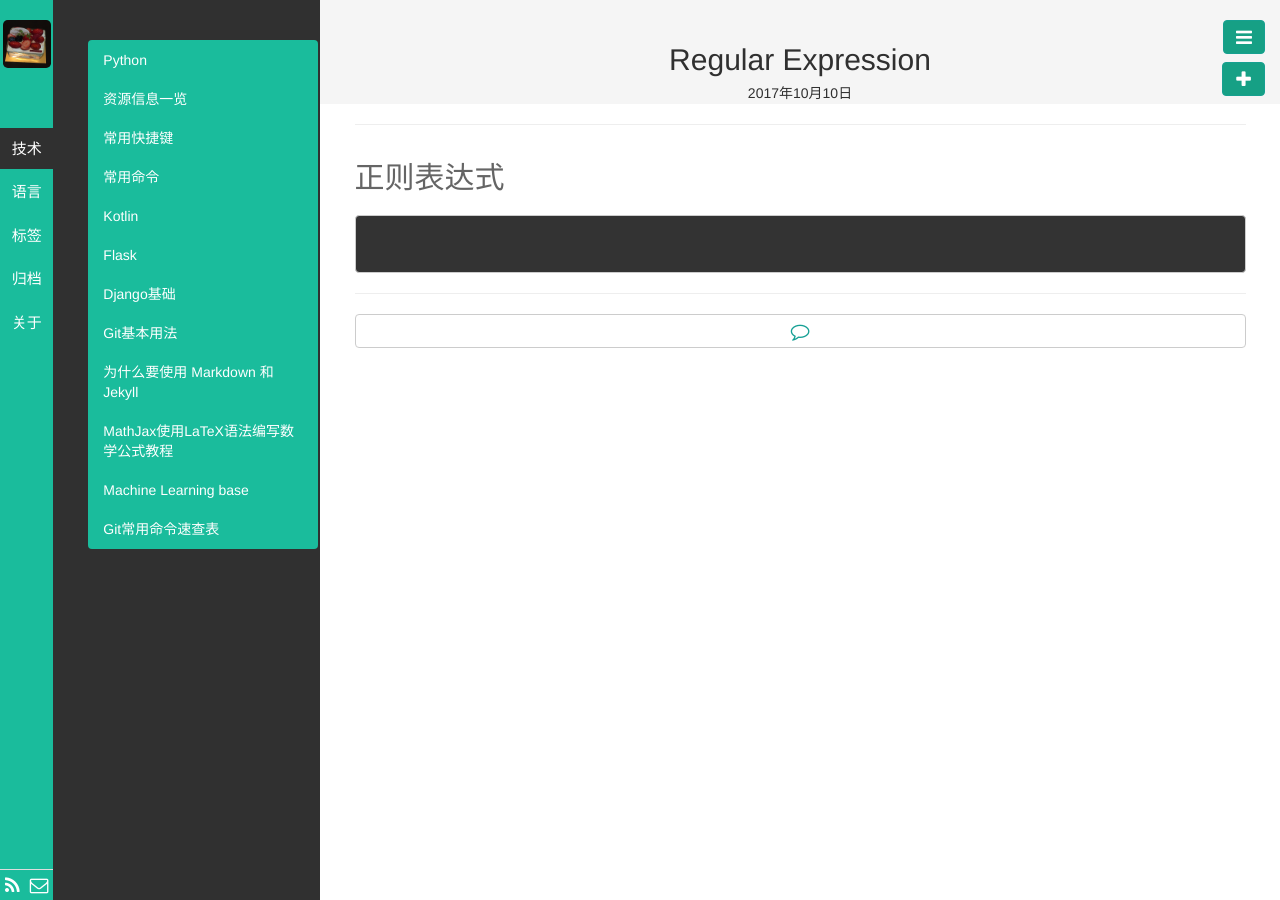
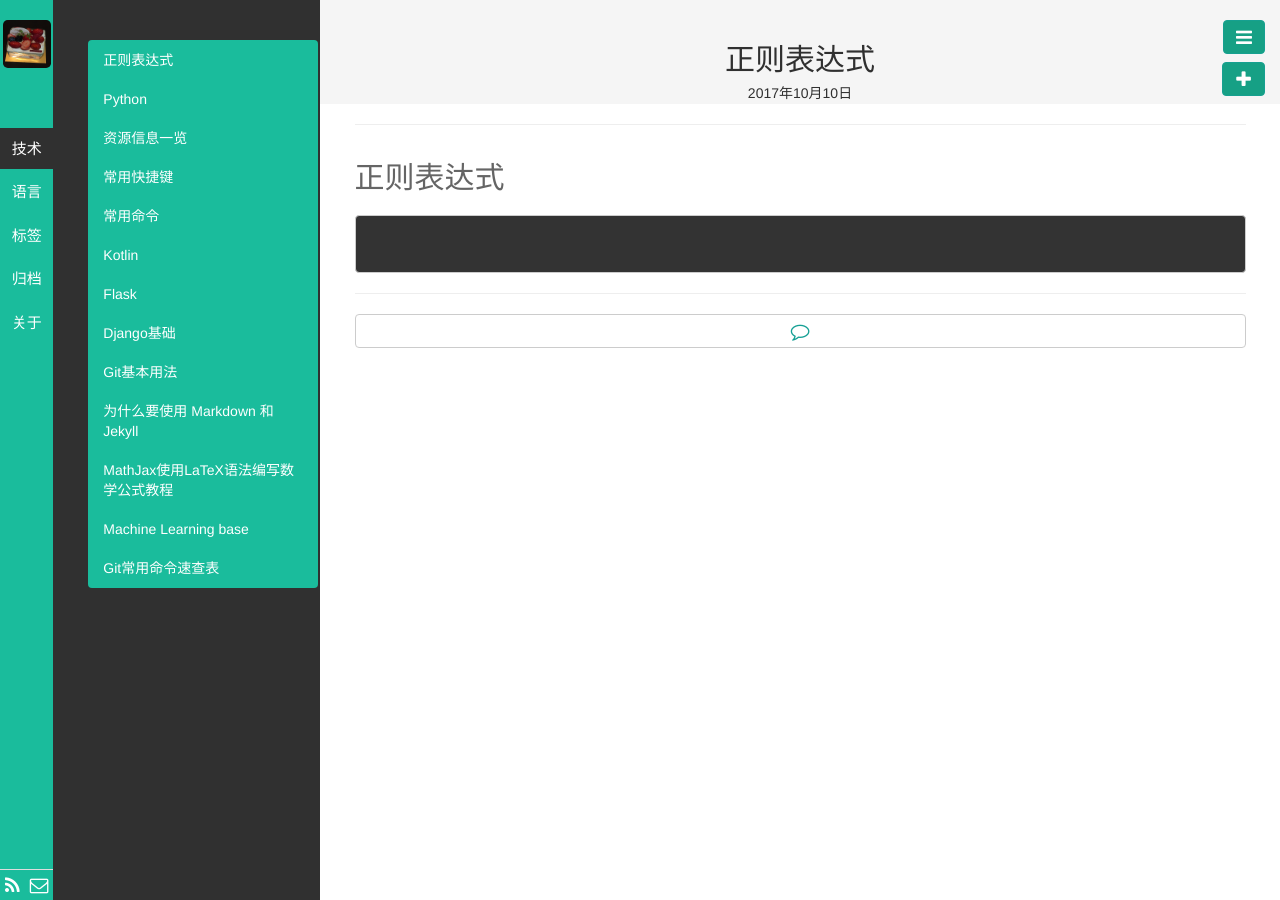
Before and after one commit to kyoyo/kyoyo.github.io, a Jekyll site: the page built from _posts/技術/2017-10-10-Regular-Expression.md, in a window 1280 px wide. Built offline with Jekyll 4.4.1, drawn with Linux system fonts in a browser that asks for light colours; our own code applies the rules of GitHub Pages for plain Markdown files; Markdown is read by kramdown in place of the engine named in the settings.

Commit message:
Update 2017-10-10-Regular-Expression.md

````diff
--- a/_posts/技術/2017-10-10-Regular-Expression.md
+++ b/_posts/技術/2017-10-10-Regular-Expression.md
@@ -1,3 +1,12 @@
+---
+layout: post
+title: 正则表达式
+category: 技术
+tags: Regular Expression
+keywords:
+description:
+---
+
 ## 正则表达式
 ```
 
````
